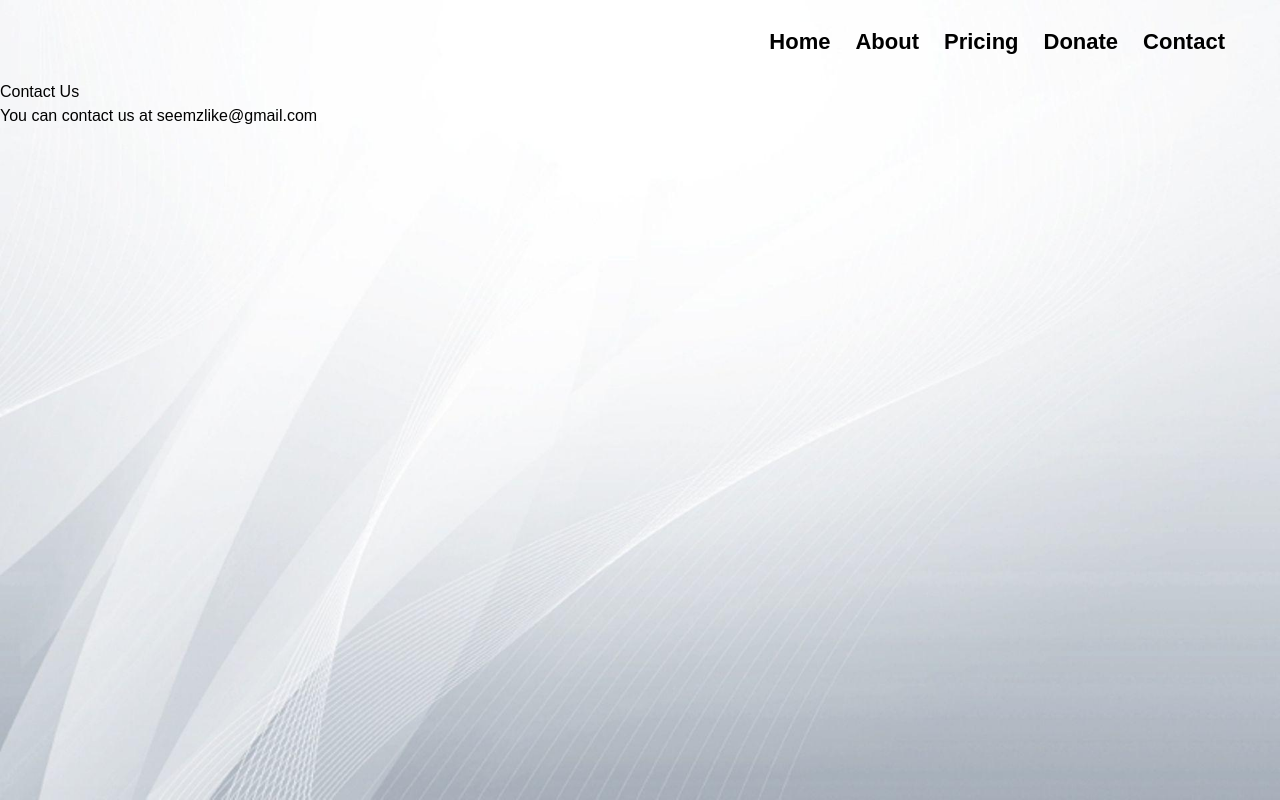
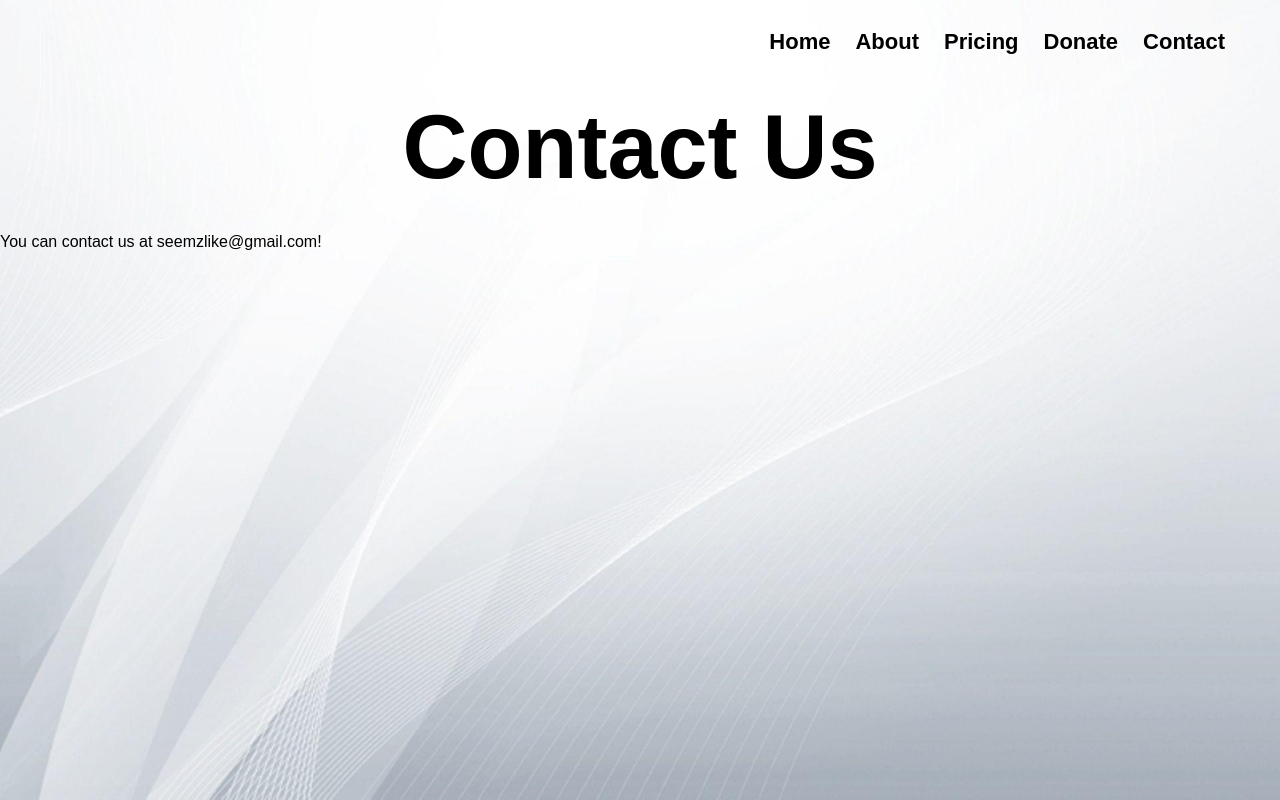
Before and after one commit to H4CK3R1010/Seemz-Like-Magazine, a Next.js app: page /contact in a window 1280 px wide. Built offline with nearby package versions, Linux system fonts and the light colour scheme.

Commit message:
Update page.tsx

```diff
--- a/app/contact/page.tsx
+++ b/app/contact/page.tsx
@@ -3,22 +3,16 @@ export default function Contact(){
 return(
 <div className="background">
 
-<div className="pageBox">
-
-<h1>
+<div className="title">
 Contact Us
-</h1>
-
-<p>
-You can contact us at{" "}
-<a href="mailto:seemzlike@gmail.com">
-seemzlike@gmail.com
-</a>
-</p>
-
 </div>
 
+<div className="subtitle">
 </div>
+You can contact us at seemzlike@gmail.com!
+</div>
+
+
 )
 
 }
```
